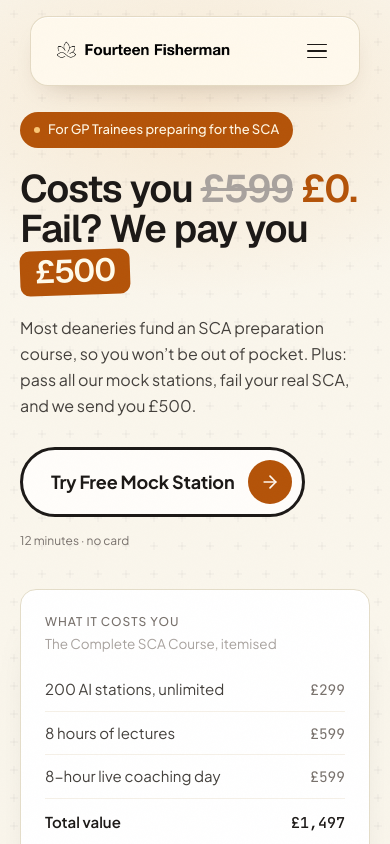
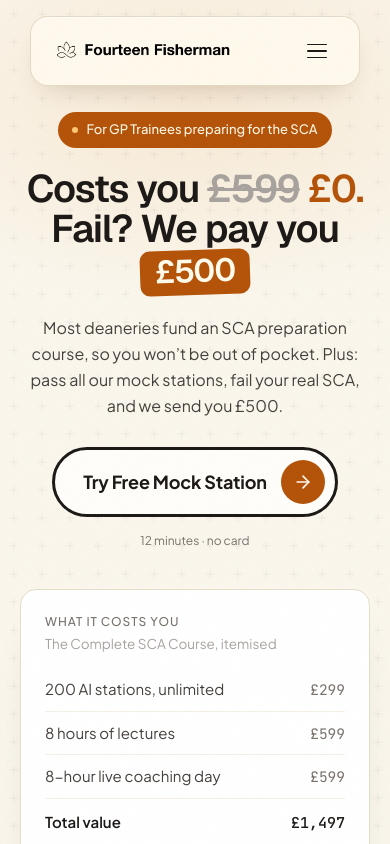
Before and after one commit to nabilkhan99/CaseForgeFrontend, a Next.js app: page / in a window 390 px wide. Shown: the top 844 px of the page. Built offline with nearby package versions, Linux system fonts and the light colour scheme; no server answers.

Commit message:
fix(hero): centre the claim on phones
On a phone the left column is the whole viewport, so the ragged-left
badge/headline/CTA read as unfinished. text-center below sm, unchanged
from sm up; the width-capped paragraph centres its own box (mx-auto)
for the widths where it no longer fills the column.

```diff
--- a/components/landing/v5/Hero.tsx
+++ b/components/landing/v5/Hero.tsx
@@ -46,8 +46,9 @@ export default function Hero() {
       />
 
       <div className="relative mx-auto grid max-w-[1160px] items-center gap-10 lg:grid-cols-[1.08fr_0.92fr] lg:gap-14">
-        {/* Left: the claim */}
-        <div>
+        {/* Left: the claim. Centred on phones — the column is the whole
+            viewport there, so left-ragged type reads as unfinished. */}
+        <div className="text-center sm:text-left">
           <motion.p
             initial={{ opacity: 0, y: 12 }}
             animate={{ opacity: 1, y: 0 }}
@@ -92,7 +93,7 @@ export default function Hero() {
             initial={{ opacity: 0, y: 12 }}
             animate={{ opacity: 1, y: 0 }}
             transition={{ duration: 0.5, delay: 0.12 }}
-            className="mb-7 max-w-[31em] text-base leading-relaxed text-body sm:text-[19px] sm:leading-[1.55]"
+            className="mx-auto mb-7 max-w-[31em] text-base leading-relaxed text-body sm:mx-0 sm:text-[19px] sm:leading-[1.55]"
           >
             Most deaneries fund an SCA preparation course, so you won&rsquo;t be
             out of pocket. Plus: pass all our mock stations, fail your real SCA,
```
